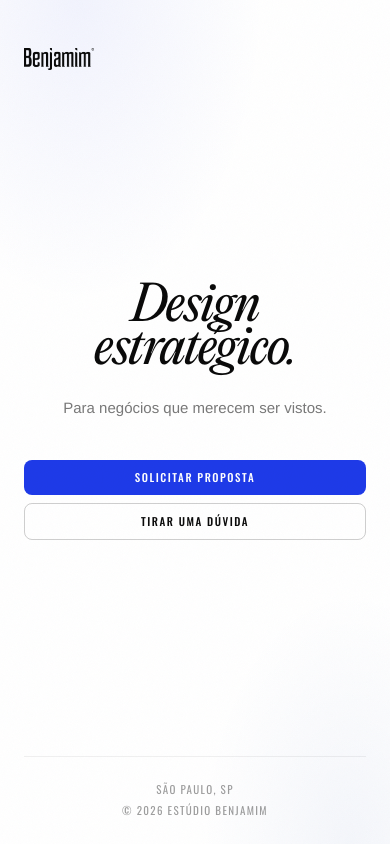
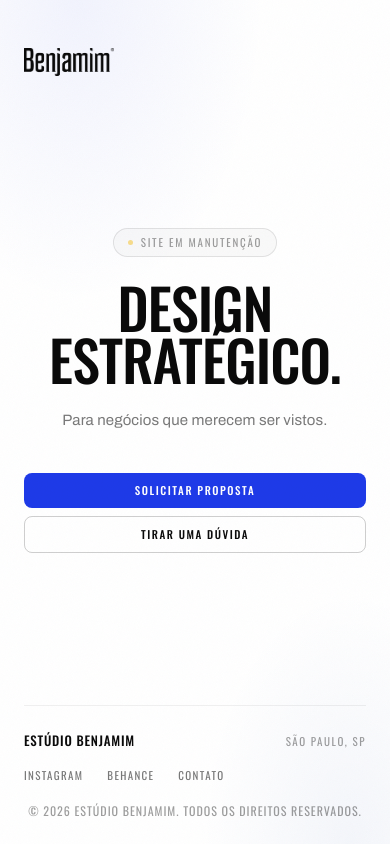
Before and after one commit to matheus02130-ship-it/hub-benjamim, a website: page index.html in a window 390 px wide. Drawn offline with nearby package versions, Linux system fonts and the light colour scheme.

Commit message:
design: tipografia Oswald+Archivo, preloader dark, footer editorial, manutenção

```diff
--- a/css/components.css
+++ b/css/components.css
@@ -174,7 +174,8 @@
 
 .field__input::placeholder,
 .field__textarea::placeholder {
-  color: var(--color-text-subtle);
+  color: rgba(10,10,10,0.22);
+  font-style: italic;
 }
 
 .field__input:focus,
@@ -408,12 +409,13 @@
 #preloader {
   position: fixed;
   inset: 0;
-  background: var(--neve);
+  background: var(--ante-luz);   /* fundo escuro — marca em destaque */
   display: flex;
+  flex-direction: column;
   align-items: center;
   justify-content: center;
   z-index: 9999;
-  transition: opacity var(--dur-slow) var(--ease-out);
+  transition: opacity 0.6s var(--ease-out);
 }
 
 #preloader.is-hidden {
@@ -424,17 +426,44 @@
 .preloader__logo {
   font-family: var(--font-display);
   font-style: italic;
-  font-size: clamp(2rem, 8vw, 3.5rem);
-  color: var(--ante-luz);
-  animation: fadeIn 0.4s var(--ease-out) forwards;
+  font-size: clamp(2.5rem, 10vw, 4.5rem);
+  color: var(--neve);
+  letter-spacing: -0.025em;
+  animation: fadeIn 0.5s var(--ease-out) 0.1s both;
 }
 
 .preloader__dot {
   display: inline-block;
-  animation: blink 1s ease-in-out infinite;
+  color: var(--azul-benjamim);   /* ponto azul Benjamim */
 }
 
-@keyframes blink {
-  0%, 100% { opacity: 1; }
-  50%       { opacity: 0; }
+/* Barra de progresso — ancorada na base do ecrã */
+.preloader__bar-wrap {
+  position: absolute;
+  bottom: 0;
+  left: 0;
+  right: 0;
+  height: 2px;
+  background: rgba(255,255,255,0.06);
+  overflow: hidden;
 }
+
+.preloader__bar {
+  height: 100%;
+  width: 0%;
+  background: var(--azul-benjamim);
+  animation: preloaderFill 2s cubic-bezier(0.25, 0.46, 0.45, 0.94) forwards;
+}
+
+@keyframes preloaderFill {
+  0%   { width: 0%; }
+  60%  { width: 75%; }
+  85%  { width: 90%; }
+  100% { width: 95%; }
+}
+
+/* Quando o preloader começa a sair, a barra fecha */
+#preloader.is-hidden .preloader__bar {
+  width: 100%;
+  transition: width 0.25s var(--ease-out);
+}
--- a/css/sections.css
+++ b/css/sections.css
@@ -24,7 +24,7 @@
 
 .hub__logo {
   display: block;
-  height: 22px;
+  height: 28px;
   width: auto;
   user-select: none;
   -webkit-user-drag: none;
@@ -40,7 +40,7 @@
 
 .screen__brand img {
   display: block;
-  height: 22px;
+  height: 28px;
   width: auto;
   user-select: none;
   -webkit-user-drag: none;
@@ -59,23 +59,56 @@
 }
 
 .hub__name {
-  font-family: var(--font-display);
-  font-style: italic;
-  font-weight: 400;
-  font-size: clamp(3rem, 10vw, 5.5rem);
-  line-height: 0.9;
-  letter-spacing: -0.03em;
+  font-family: var(--font-label);   /* Oswald — condensado, forte */
+  font-style: normal;
+  font-weight: 500;
+  font-size: clamp(3.5rem, 13vw, 7rem);
+  line-height: 0.92;
+  letter-spacing: -0.015em;
+  text-transform: uppercase;
   color: var(--ante-luz);
   text-align: center;
 }
 
 .hub__claim {
-  font-family: var(--font-body);
+  font-family: var(--font-body);    /* Archivo */
   font-size: var(--text-body);
-  line-height: 1.55;
+  line-height: 1.65;
+  letter-spacing: 0.01em;
   color: var(--color-text-muted);
-  max-width: 36ch;
+  max-width: 34ch;
   text-align: center;
+}
+
+/* Badge "Site em manutenção" */
+.hub__maintenance {
+  display: inline-flex;
+  align-items: center;
+  gap: 0.5rem;
+  font-family: var(--font-label);
+  font-size: var(--text-label);
+  font-weight: 400;
+  text-transform: uppercase;
+  letter-spacing: 0.16em;
+  color: var(--color-text-subtle);
+  padding: 0.3rem 0.875rem;
+  border: 1px solid var(--color-border);
+  border-radius: var(--radius-pill);
+  background: var(--color-surface);
+}
+
+.hub__maintenance-dot {
+  width: 5px;
+  height: 5px;
+  border-radius: 50%;
+  background: var(--ambar);
+  flex-shrink: 0;
+  animation: maintPulse 2.4s ease-in-out infinite;
+}
+
+@keyframes maintPulse {
+  0%, 100% { opacity: 1; }
+  50%       { opacity: 0.35; }
 }
 
 /* CTAs */
@@ -87,24 +120,68 @@
   margin-top: var(--space-sm);
 }
 
-/* Footer do hub */
+/* Footer do hub — layout editorial, Petra Garmon–inspired */
 .hub__footer {
   display: flex;
   flex-direction: column;
-  gap: var(--space-2xs);
-  align-items: center;
+  gap: var(--space-sm);
   width: 100%;
   padding-top: var(--space-md);
   border-top: 1px solid var(--color-border-soft);
-  text-align: center;
 }
 
-.hub__location,
-.hub__copy {
+/* Linha 1: nome do estúdio + cidade */
+.hub__footer-top {
+  display: flex;
+  justify-content: space-between;
+  align-items: baseline;
+  width: 100%;
+}
+
+.hub__footer-brand {
+  font-family: var(--font-label);
+  font-size: var(--text-small);
+  font-weight: 500;
+  text-transform: uppercase;
+  letter-spacing: 0.06em;
+  color: var(--ante-luz);
+}
+
+.hub__location {
+  font-family: var(--font-label);
+  font-size: var(--text-label);
+  text-transform: uppercase;
+  letter-spacing: 0.14em;
+  color: var(--color-text-subtle);
+}
+
+/* Linha 2: links sociais */
+.hub__footer-social {
+  display: flex;
+  gap: var(--space-md);
+  align-items: center;
+}
+
+.hub__footer-link {
   font-family: var(--font-label);
   font-size: var(--text-label);
   text-transform: uppercase;
   letter-spacing: 0.12em;
+  color: var(--color-text-muted);
+  text-decoration: none;
+  transition: color var(--dur-fast) var(--ease-out);
+}
+
+.hub__footer-link:hover {
+  color: var(--azul-benjamim);
+}
+
+/* Linha 3: copyright */
+.hub__copy {
+  font-family: var(--font-label);
+  font-size: var(--text-caption);
+  text-transform: uppercase;
+  letter-spacing: 0.08em;
   color: var(--color-text-subtle);
 }
 
@@ -164,6 +241,7 @@
   font-style: italic;
   font-size: var(--text-h2);
   line-height: 1.05;
+  letter-spacing: -0.025em;
   color: var(--ante-luz);
 }
 
@@ -171,7 +249,8 @@
   font-family: var(--font-body);
   font-size: var(--text-small);
   color: var(--color-text-muted);
-  line-height: 1.5;
+  line-height: 1.65;
+  letter-spacing: 0.005em;
   margin-top: var(--space-xs);
   max-width: 38ch;
 }
@@ -286,6 +365,7 @@
   font-style: italic;
   font-size: var(--text-h2);
   line-height: 1.05;
+  letter-spacing: -0.025em;
   color: var(--ante-luz);
 }
 
@@ -461,11 +541,10 @@
 
 .modal__logo {
   display: block;
-  height: 22px;
+  height: 28px;
   width: auto;
   user-select: none;
   -webkit-user-drag: none;
-  /* logo já é PNG em Ante Luz — sem opacidade, deixa normal */
 }
 
 /* Stepper de 4 passos — centralizado, barras Benjamim */
@@ -521,6 +600,7 @@
   font-size: var(--text-h2);
   color: var(--ante-luz);
   line-height: 1.05;
+  letter-spacing: -0.025em;
 }
 
 .modal-input__sub {
@@ -576,7 +656,8 @@
 }
 
 .modal-input__field::placeholder {
-  color: var(--color-text-subtle);
+  color: rgba(10,10,10,0.22);
+  font-style: italic;
 }
 
 .modal-input__field:focus {
@@ -635,6 +716,7 @@
   font-size: var(--text-h2);
   color: var(--ante-luz);
   line-height: 1.05;
+  letter-spacing: -0.025em;
 }
 
 .modal-confirm__sub {
@@ -794,6 +876,7 @@
   font-size: var(--text-h2);
   color: var(--ante-luz);
   line-height: 1.05;
+  letter-spacing: -0.025em;
   text-align: left;
   width: 100%;
 }
--- a/css/tokens.css
+++ b/css/tokens.css
@@ -62,7 +62,7 @@
 
   --font-display: 'PP Editorial New', Georgia, serif;
   --font-label:   'Oswald', 'Arial Narrow', sans-serif;
-  --font-body:    'Helvetica Neue', Arial, sans-serif;
+  --font-body:    'Archivo', 'Helvetica Neue', Arial, sans-serif;
 
   /* Tamanhos fluidos */
   --text-hero:    clamp(2.5rem,  8vw, 6.5rem);
--- a/index.html
+++ b/index.html
@@ -22,7 +22,7 @@
   <!-- Fontes -->
   <link rel="preconnect" href="https://fonts.googleapis.com">
   <link rel="preconnect" href="https://fonts.gstatic.com" crossorigin>
-  <link href="https://fonts.googleapis.com/css2?family=Oswald:wght@300;400;500&display=swap" rel="stylesheet">
+  <link href="https://fonts.googleapis.com/css2?family=Archivo:ital,wght@0,400;0,500;0,600;1,400&family=Oswald:wght@300;400;500&display=swap" rel="stylesheet">
 
   <!-- CSS -->
   <link rel="stylesheet" href="css/reset.css">
@@ -45,6 +45,9 @@
     <div class="preloader__logo" aria-hidden="true">
       Benjamim<span class="preloader__dot">.</span>
     </div>
+    <div class="preloader__bar-wrap" aria-hidden="true">
+      <div class="preloader__bar"></div>
+    </div>
   </div>
 
 
@@ -62,6 +65,11 @@
     </header>
 
     <div class="hub__hero">
+      <div class="hub__maintenance" data-anim aria-label="Site em manutenção">
+        <span class="hub__maintenance-dot" aria-hidden="true"></span>
+        Site em manutenção
+      </div>
+
       <h1 class="hub__name" id="hub-heading" data-anim>
         Design<br>
         estratégico.
@@ -81,8 +89,16 @@
     </div>
 
     <footer class="hub__footer" data-anim>
-      <span class="hub__location">São Paulo, SP</span>
-      <span class="hub__copy">© 2026 Estúdio Benjamim</span>
+      <div class="hub__footer-top">
+        <span class="hub__footer-brand">Estúdio Benjamim</span>
+        <span class="hub__location">São Paulo, SP</span>
+      </div>
+      <nav class="hub__footer-social" aria-label="Redes sociais">
+        <a href="https://instagram.com/estudiobenjamim" class="hub__footer-link" target="_blank" rel="noopener noreferrer">Instagram</a>
+        <a href="https://behance.net/estudiobenjamim" class="hub__footer-link" target="_blank" rel="noopener noreferrer">Behance</a>
+        <a href="mailto:oi@estudiobenjamim.com.br" class="hub__footer-link">Contato</a>
+      </nav>
+      <span class="hub__copy">© 2026 Estúdio Benjamim. Todos os direitos reservados.</span>
     </footer>
   </main>
 
--- a/js/animations.js
+++ b/js/animations.js
@@ -14,9 +14,17 @@ const Animations = (() => {
     if (!preloader) return;
 
     const dismiss = () => {
-      preloader.classList.add('is-hidden');
-      // Espera o transition de opacity terminar e remove do DOM
-      setTimeout(() => preloader.remove(), 700);
+      // Completa a barra antes de sair
+      const bar = preloader.querySelector('.preloader__bar');
+      if (bar) {
+        bar.style.transition = 'width 0.25s ease-out';
+        bar.style.width = '100%';
+      }
+      // Pequena pausa para a barra chegar a 100%, depois fade out
+      setTimeout(() => {
+        preloader.classList.add('is-hidden');
+        setTimeout(() => preloader.remove(), 700);
+      }, 260);
     };
 
     if (reducedMotion) {
@@ -24,8 +32,8 @@ const Animations = (() => {
       return;
     }
 
-    // Pequeno delay estético — garante que o nome do estúdio seja lido
-    setTimeout(dismiss, 600);
+    // Delay generoso — garante que a barra avança e o nome é lido
+    setTimeout(dismiss, 2200);
   }
 
   // ---- GSAP — só ativa se carregou ----
```
